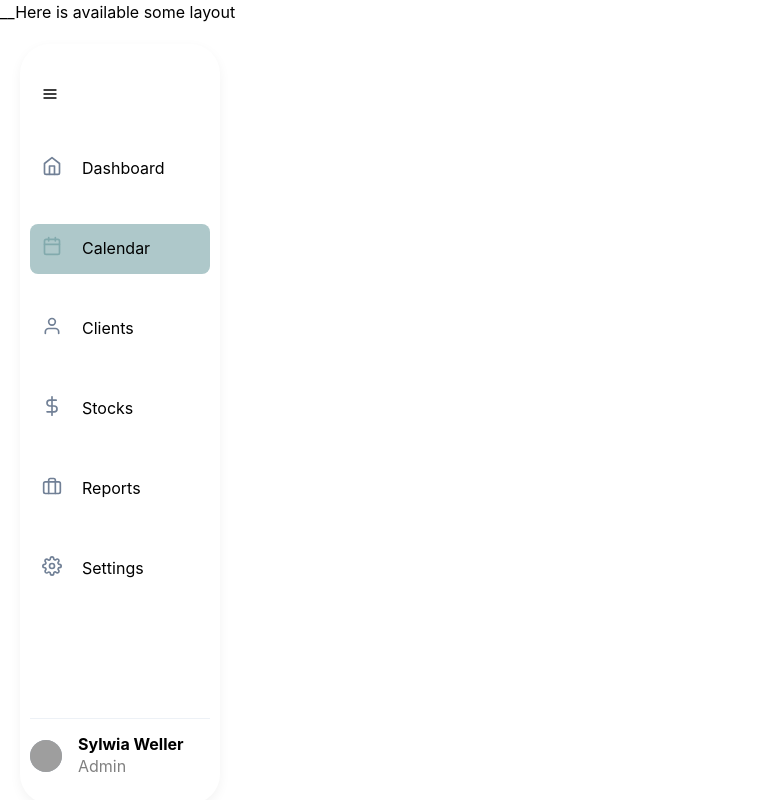
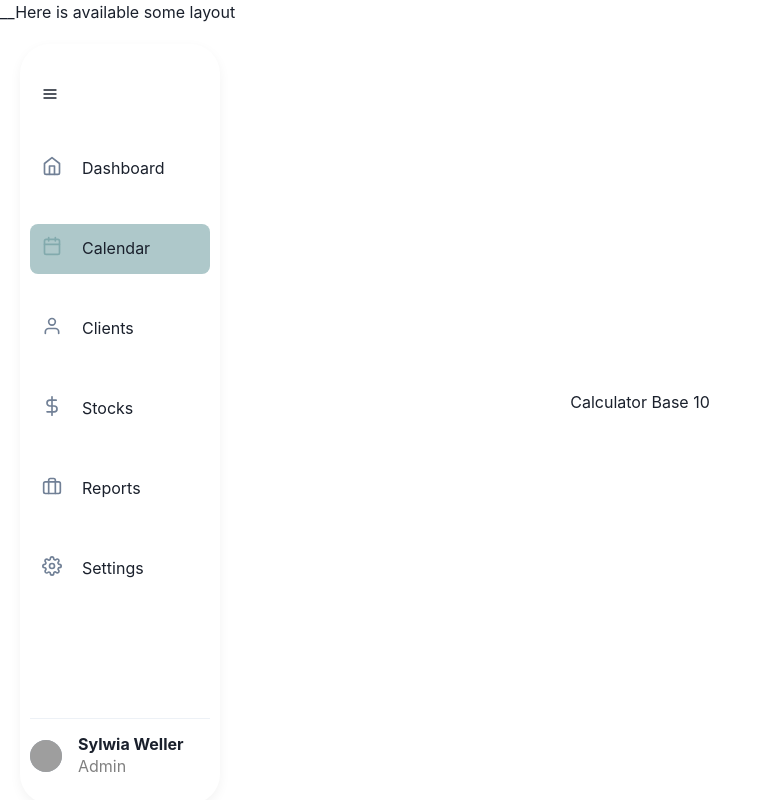
Before and after one commit to julia-pav/va-calc-6-new, a Next.js app: page /calculator10 in a window 1280 px wide. Before the commit this address had no page. Shown: the top 800 px of the page, without its empty margins (0-772 px from the left). Built offline with nearby package versions, Linux system fonts and the light colour scheme; grey boxes are pictures that could not be loaded.

Commit message:
Added calculator10.tsx

```diff
--- /dev/null
+++ b/pages/calculator10.tsx
@@ -0,0 +1,17 @@
+import { Flex, Text, IconButton } from '@chakra-ui/react'
+import { FiMenu } from 'react-icons/fi'
+
+export default function Home() {
+	return (
+		<Flex w='100%'>
+			<Flex
+				pos='absolute'
+				top='50%'
+				left='50%'
+				transform='translate(-50%, -50%)'
+			>
+Calculator Base 10
+			</Flex>
+		</Flex>
+	)
+}
```
